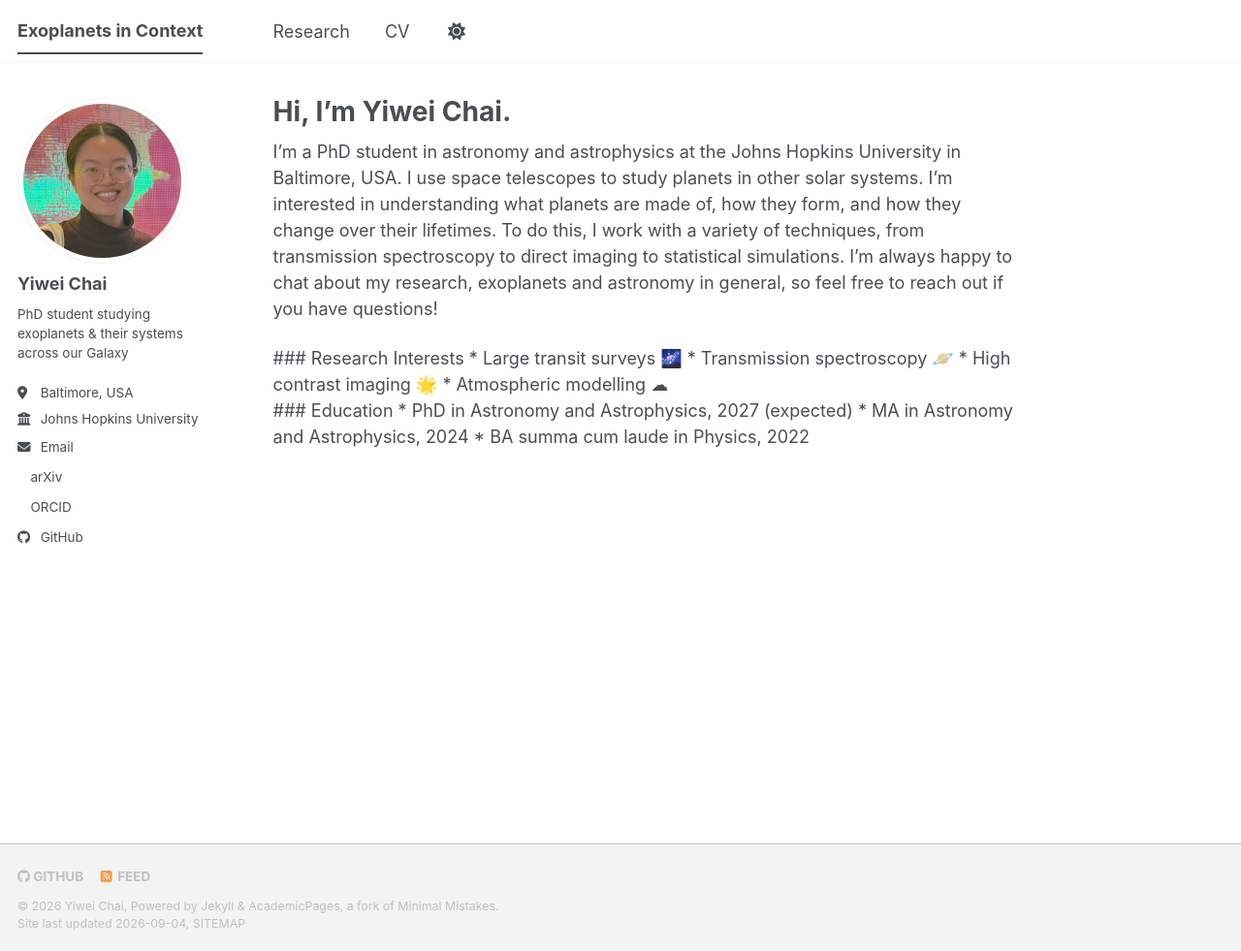
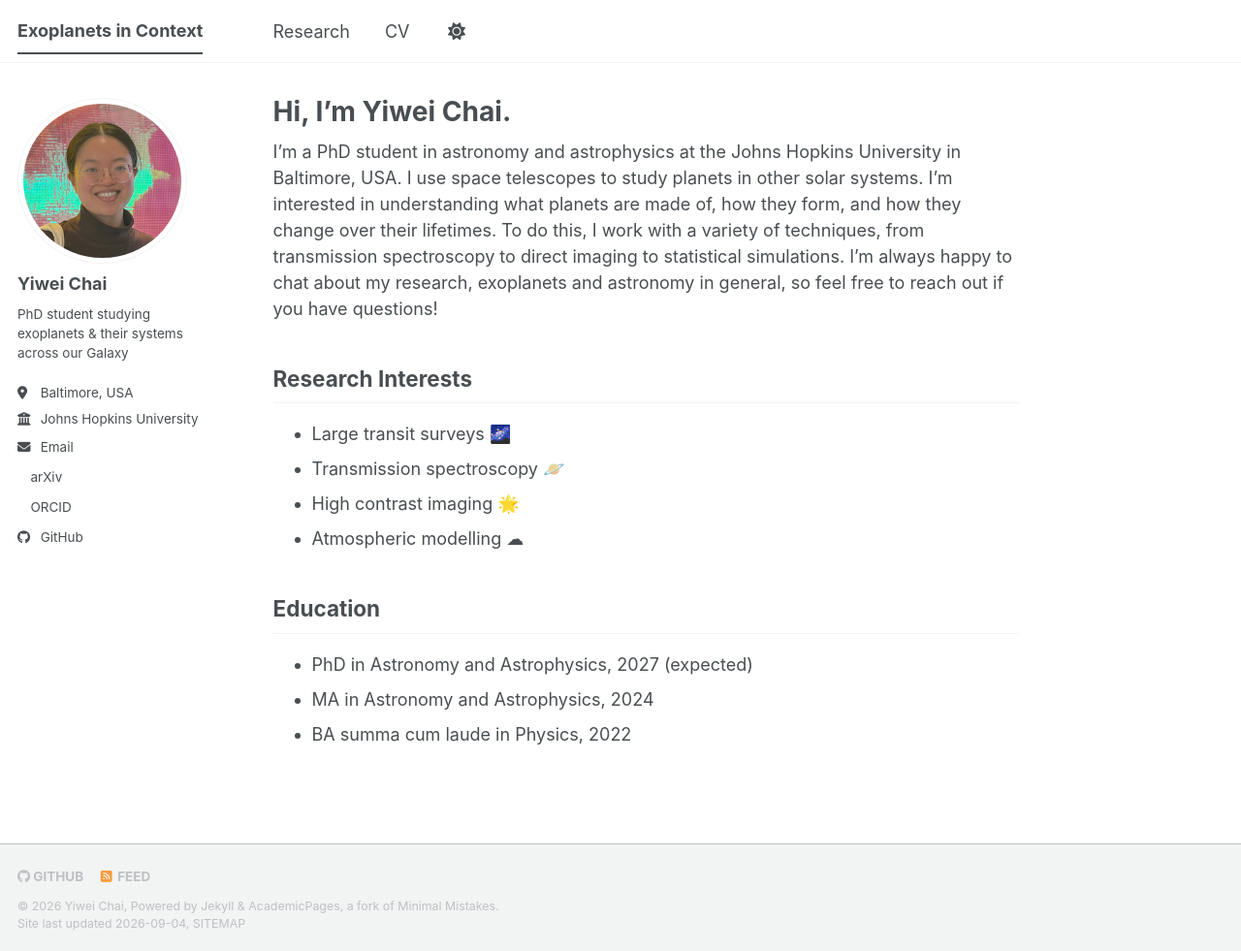
Before and after one commit to youais/youais.github.io, a Jekyll site: the page built from _pages/about.md, in a window 1280 px wide and 981 px high. Shown: the whole window at 97% size. Built offline with Jekyll 4.4.1, drawn with Linux system fonts in a browser that asks for light colours; a style sheet for code colours, icons or effects is not loaded.

Commit message:
reformat about

```diff
--- a/_pages/about.md
+++ b/_pages/about.md
@@ -10,26 +10,21 @@ redirect_from:
 I'm a PhD student in astronomy and astrophysics at the Johns Hopkins University in Baltimore, USA. I use space telescopes to study planets in other solar systems. I'm interested in understanding what planets are made of, how they form, and how they change over their lifetimes. To do this, I work with a variety of techniques, from transmission spectroscopy to direct imaging to statistical simulations. I'm always happy to chat about my research, exoplanets and astronomy in general, so feel free to reach out if you have questions!
 
 
-<div class="two-column">
-<div>
-
-### Research Interests
+Research Interests
+-----
 * Large transit surveys 🌌
 * Transmission spectroscopy 🪐
 * High contrast imaging 🌟
 * Atmospheric modelling ☁
 
-</div>
 
-<div>
-
-### Education
+Education
+-----
 * PhD in Astronomy and Astrophysics, 2027 (expected)
 * MA in Astronomy and Astrophysics, 2024
 * BA summa cum laude in Physics, 2022
 
-</div>
-</div>
+
 
 
 
```
Also changed, not shown: _pages/portfolio.md (+11 -6 lines).
